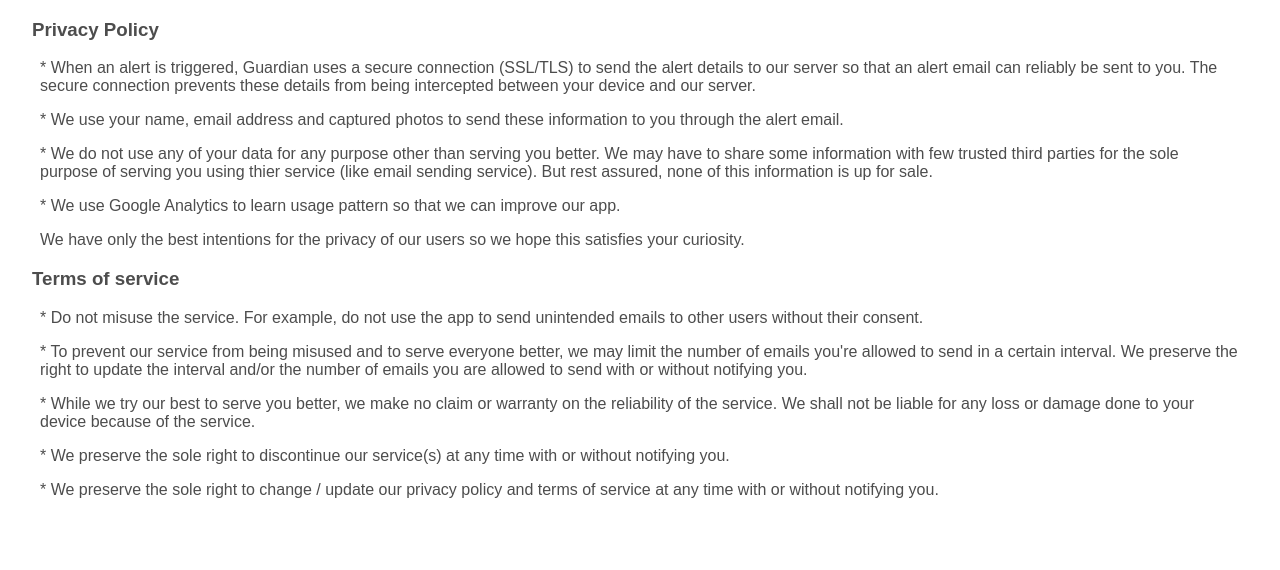
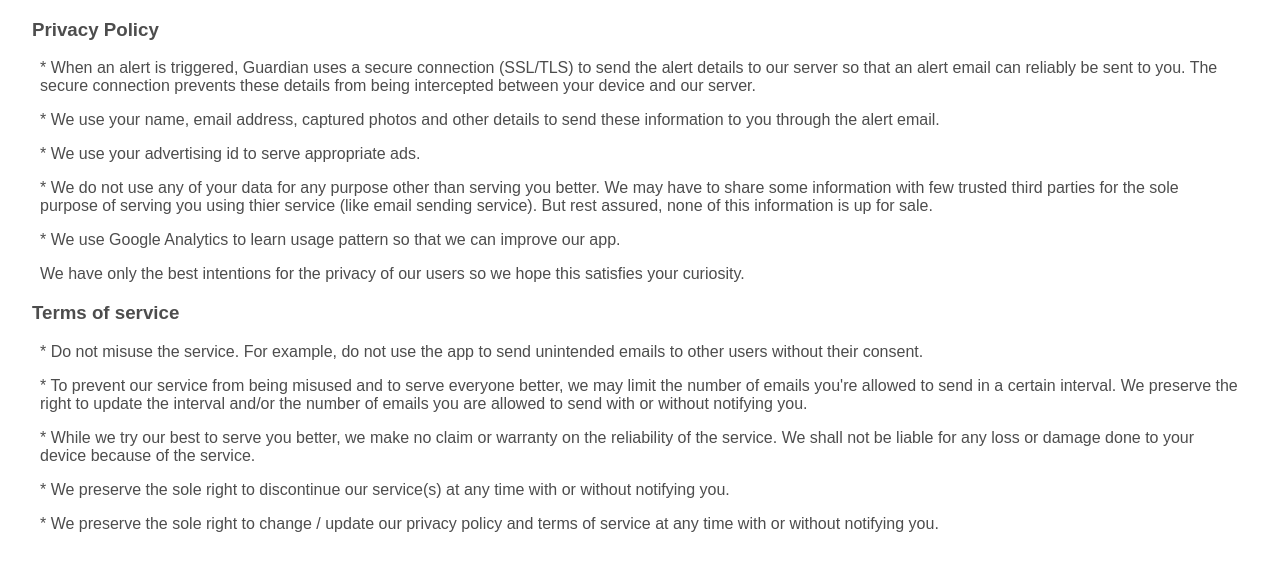
Before and after one commit to IR-Labs/ir-labs.github.io, a plain HTML site: page guardian/privacy-policy-and-tos.html in a window 1280 px wide. Drawn offline with Linux system fonts and the light colour scheme.

Commit message:
Update privacy-policy-and-tos.html

```diff
--- a/guardian/privacy-policy-and-tos.html
+++ b/guardian/privacy-policy-and-tos.html
@@ -25,7 +25,8 @@ ol {
 
 <ol>
 <p>* When an alert is triggered, Guardian uses a secure connection (SSL/TLS) to send the alert details to our server so that an alert email can reliably be sent to you. The secure connection prevents these details from being intercepted between your device and our server.</p>
-<p>* We use your name, email address and captured photos to send these information to you through the alert email.</p>
+<p>* We use your name, email address, captured photos and other details to send these information to you through the alert email.</p>
+<p>* We use your advertising id to serve appropriate ads.</p>
 <p>* We do not use any of your data for any purpose other than serving you better. We may have to share some information with few trusted third parties for the sole purpose of serving you using thier service (like email sending service). But rest assured, none of this information is up for sale.</p>
 <p>* We use Google Analytics to learn usage pattern so that we can improve our app.</p>
 
```
